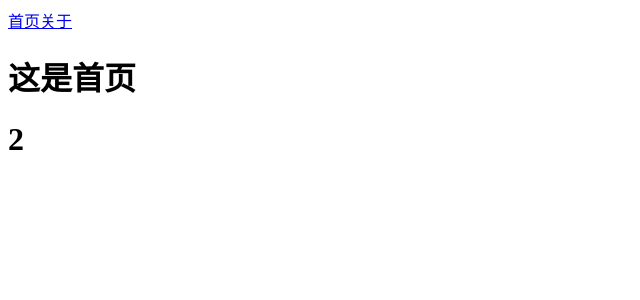
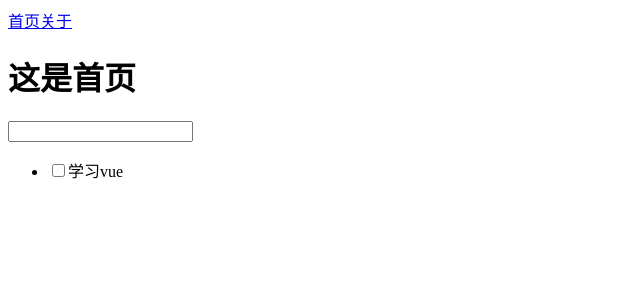
Before and after one commit to Jimmy-22/learn_vue3, a Vue app: page / in a window 1280 px wide. Shown: the top 300 px of the page, without its empty margins (0-640 px from the left). Built offline with nearby package versions, Linux system fonts and the light colour scheme.

Commit message:
todolist组件

```diff
--- a/src/components/Todolist.vue
+++ b/src/components/Todolist.vue
@@ -1,18 +1,26 @@
 <template>
   <div>
-    <h1 @click="add">{{count}}</h1>
+    <input type="text" v-model='title' @keydown.enter="addTodo">
+    <ul v-if="todos.length">
+      <li v-for="todo in todos">
+        <input type="checkbox" v-model="todo.done">
+        <span :class="{done: todo.done}">{{todo.title}}</span>
+      </li>
+    </ul>
   </div>
 </template>
 
 <script setup>
 import {ref} from "vue"
-let count = ref(2)
+let title = ref('')
+let todos = ref([{title: '学习vue', done: false}])
 
-function add() {
-  count.value++
+function addTodo() {
+  todos.value.push({
+    title: title.value,
+    done: false
+  })
 }
+
+title.value = ''
 </script>
-
-<style>
-
-</style>
```
